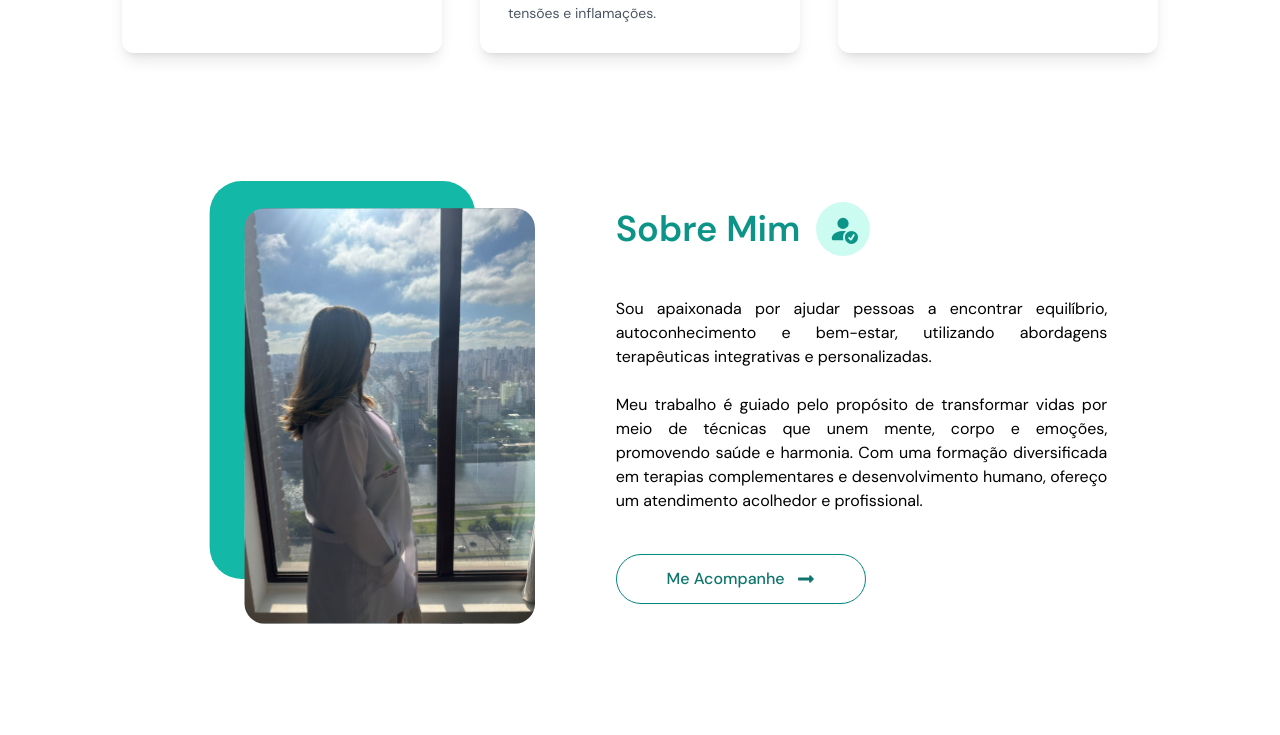
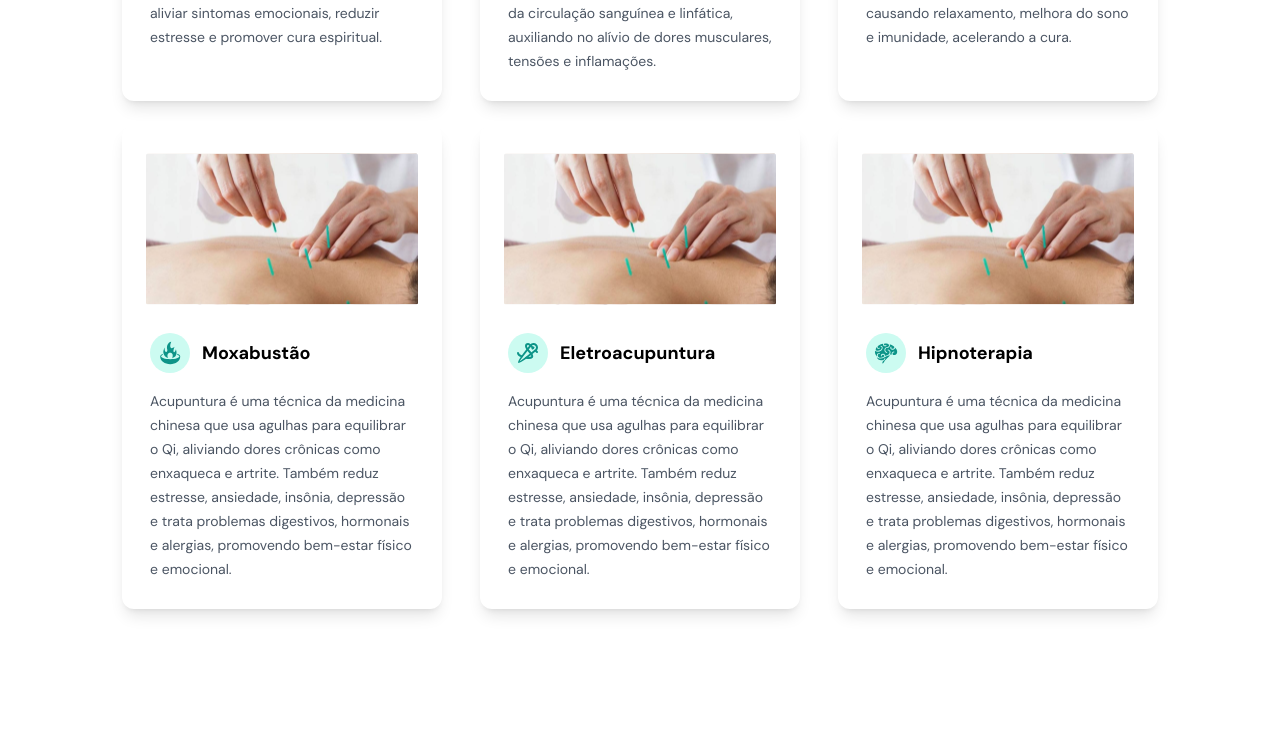
Before and after one commit to Guilherme-Rigobello/cristal-terapias, a React (Vite) app: page / in a window 1280 px wide. Shown: the part 1621-2356 px from the top of the page. Built offline with nearby package versions, Linux system fonts and the light colour scheme.

Commit message:
add cards

```diff
--- a/src/components/Navbar.jsx
+++ b/src/components/Navbar.jsx
@@ -26,7 +26,7 @@ const Navbar = () => {
         </ul>
       </div>
       <div>
-        <Button text='Agende Sua Consulta' />
+        <a href="https://wa.me/5511976520530?text=Olá,%20gostaria%20de%20mais%20informações!" target='_blanck' ><Button text='Agende Sua Consulta' /></a>
       </div>
     </header>
   );
--- a/src/pages/Home.jsx
+++ b/src/pages/Home.jsx
@@ -27,7 +27,7 @@ const Home = () => {
         <Navbar />
       </motion.div>
 
-      <main className='flex w-full mt-20 min-h-[55vh] max-w-screen-lg mx-auto px-4 max-[800px]:flex-col max-[800px]:items-center max-[1100px]:px-8'>
+      <main className='flex w-full mt-20 max-[800px]:mt-10 min-h-[55vh] max-w-screen-lg mx-auto px-4 max-[800px]:flex-col max-[800px]:items-center max-[1100px]:px-8'>
         <motion.div
           variants={slideIn('left', 0.2)}
           initial='hidden'
--- a/src/pages/Services.jsx
+++ b/src/pages/Services.jsx
@@ -4,10 +4,11 @@ import Card from '../components/Card';
 import TitleWithIcon from '../components/Title';
 // ICONS
 import { RiServiceFill } from 'react-icons/ri';
+import { TbNeedleThread } from "react-icons/tb";
 import { FaPagelines, FaHandHoldingMedical } from 'react-icons/fa';
 import { IoEar } from 'react-icons/io5';
 import { PiNeedleFill } from 'react-icons/pi';
-import { GiHealing, GiRollingDiceCup } from 'react-icons/gi';
+import { GiHealing, GiRollingDiceCup, GiFireBowl, GiBrain   } from 'react-icons/gi';
 // IMG'S FROM ASSETS
 import floralImg from '../assets/Services/floral.svg';
 import reikiImg from '../assets/Services/reiki.svg';
@@ -29,7 +30,7 @@ const Services = () => {
         <Card
           imgSrc={acupunturaImg}
           title='Acupuntura'
-          description='fgowejejejejej fguibeqeiqogheq eiffeffefe fefefefefeffe fefefefe efefefe efeffefef '
+          description='Acupuntura é uma técnica da medicina chinesa que usa agulhas para equilibrar o Qi, aliviando dores crônicas como enxaqueca e artrite. Também reduz estresse, ansiedade, insônia, depressão e trata problemas digestivos, hormonais e alergias, promovendo bem-estar físico e emocional. '
           icon={<PiNeedleFill />}
         />
         <Card
@@ -62,6 +63,24 @@ const Services = () => {
           description='Reiki é uma terapia japonesa que canaliza energia universal pelas mãos, promovendo equilíbrio físico, mental, emocional e espiritual. Alivia dores causando relaxamento, melhora do sono e imunidade, acelerando a cura.'
           icon={<FaHandHoldingMedical />}
         />
+         <Card
+          imgSrc={acupunturaImg}
+          title='Moxabustão'
+          description='Acupuntura é uma técnica da medicina chinesa que usa agulhas para equilibrar o Qi, aliviando dores crônicas como enxaqueca e artrite. Também reduz estresse, ansiedade, insônia, depressão e trata problemas digestivos, hormonais e alergias, promovendo bem-estar físico e emocional. '
+          icon={<GiFireBowl  />}
+        />
+         <Card
+          imgSrc={acupunturaImg}
+          title='Eletroacupuntura'
+          description='Acupuntura é uma técnica da medicina chinesa que usa agulhas para equilibrar o Qi, aliviando dores crônicas como enxaqueca e artrite. Também reduz estresse, ansiedade, insônia, depressão e trata problemas digestivos, hormonais e alergias, promovendo bem-estar físico e emocional. '
+          icon={<TbNeedleThread />}
+        />
+         <Card
+          imgSrc={acupunturaImg}
+          title='Hipnoterapia'
+          description='Acupuntura é uma técnica da medicina chinesa que usa agulhas para equilibrar o Qi, aliviando dores crônicas como enxaqueca e artrite. Também reduz estresse, ansiedade, insônia, depressão e trata problemas digestivos, hormonais e alergias, promovendo bem-estar físico e emocional. '
+          icon={<GiBrain />}
+        />
       </div>
     </section>
   );
```
